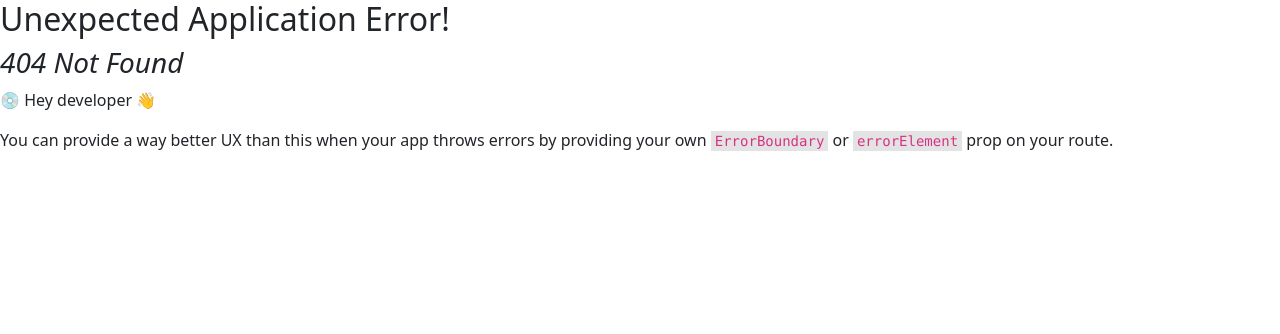
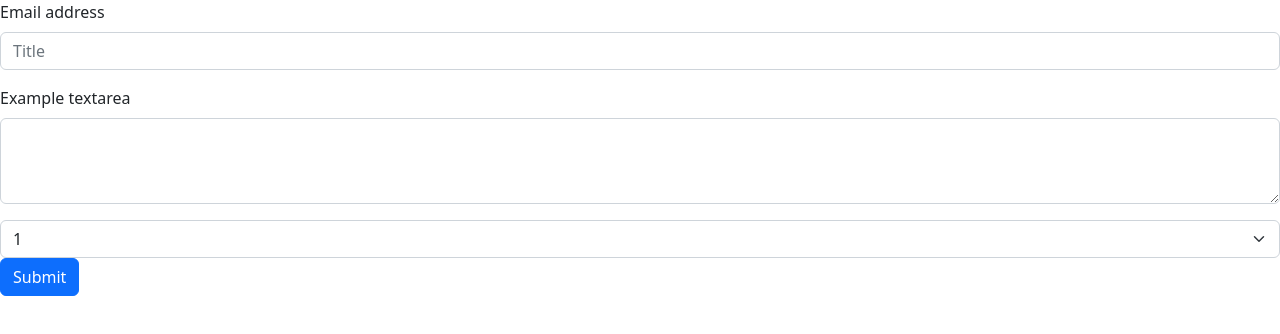
Before and after one commit to OneEpitome/wbfront, a React (Create React App) app: page /create/review in a window 1280 px wide. Before the commit this address had no page. Shown: the top 334 px of the page. Built offline with nearby package versions, Linux system fonts and the light colour scheme.

Commit message:
리뷰 작성 페이지 추가
리뷰 작성 페이지 추가

```diff
--- /dev/null
+++ b/src/components/CreateReview.js
@@ -0,0 +1,28 @@
+import { Button } from "react-bootstrap";
+import Form from "react-bootstrap/Form";
+
+function CreateReview() {
+  return (
+    <Form method="post" action="/api/create/review">
+      <Form.Group className="mb-3" controlId="exampleForm.ControlInput1">
+        <Form.Label>Email address</Form.Label>
+        <Form.Control type="text" placeholder="Title" name="title" />
+      </Form.Group>
+      <Form.Group className="mb-3" controlId="exampleForm.ControlTextarea1">
+        <Form.Label>Example textarea</Form.Label>
+        <Form.Control as="textarea" rows={3} name="content" />
+      </Form.Group>
+
+      <Form.Select aria-label="Default select example" name="seat">
+        <option value="1">1</option>
+        <option value="2">2</option>
+      </Form.Select>
+
+      <Button type="submit" variant="primary">
+        Submit
+      </Button>
+    </Form>
+  );
+}
+
+export default CreateReview;
--- a/src/components/Router.js
+++ b/src/components/Router.js
@@ -1,4 +1,5 @@
 import { createBrowserRouter, RouterProvider } from "react-router-dom";
+import CreateReview from "./CreateReview";
 import Home from "./Home";
 import Login from "./Login";
 import Register from "./Register";
@@ -22,6 +23,10 @@ function Router() {
       path: "/login",
       element: <Login />,
     },
+    {
+      path: "/create/review",
+      element: <CreateReview />,
+    },
   ]);
 
   return <RouterProvider router={router} />;
```
